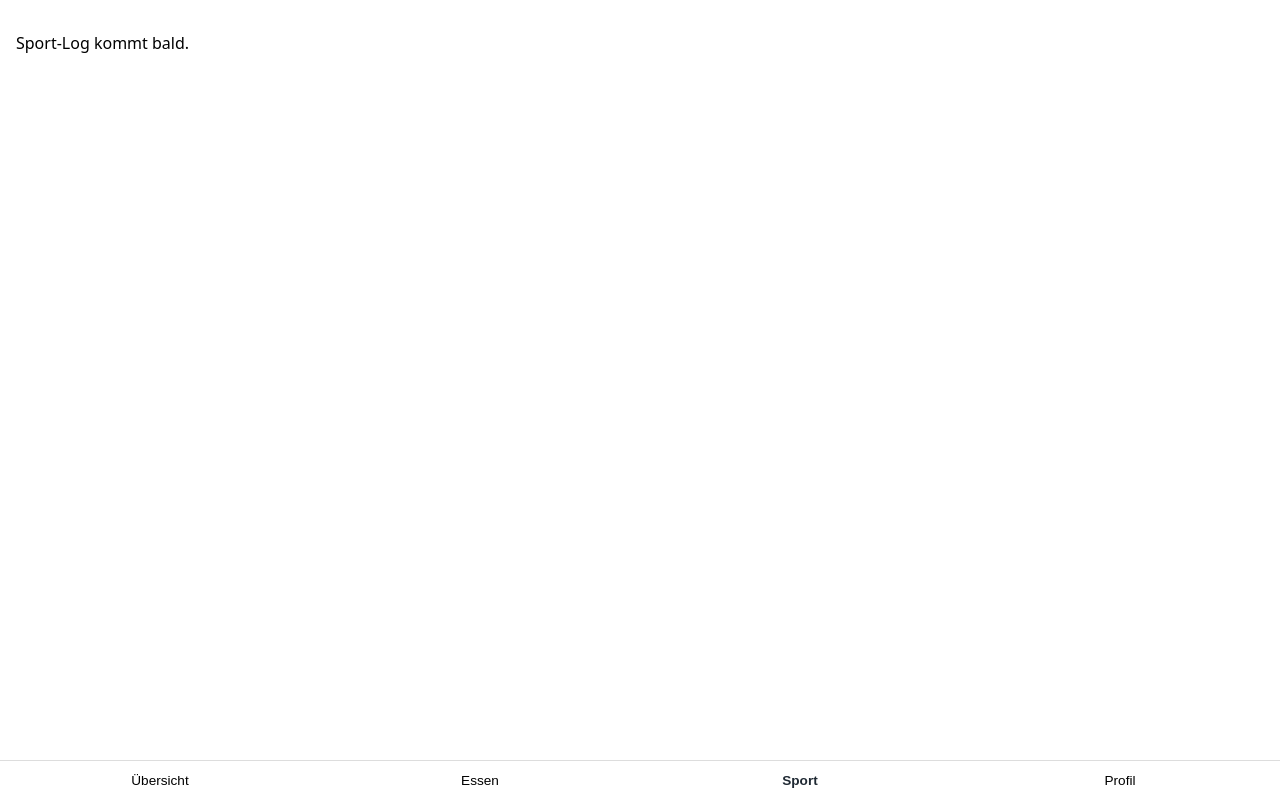
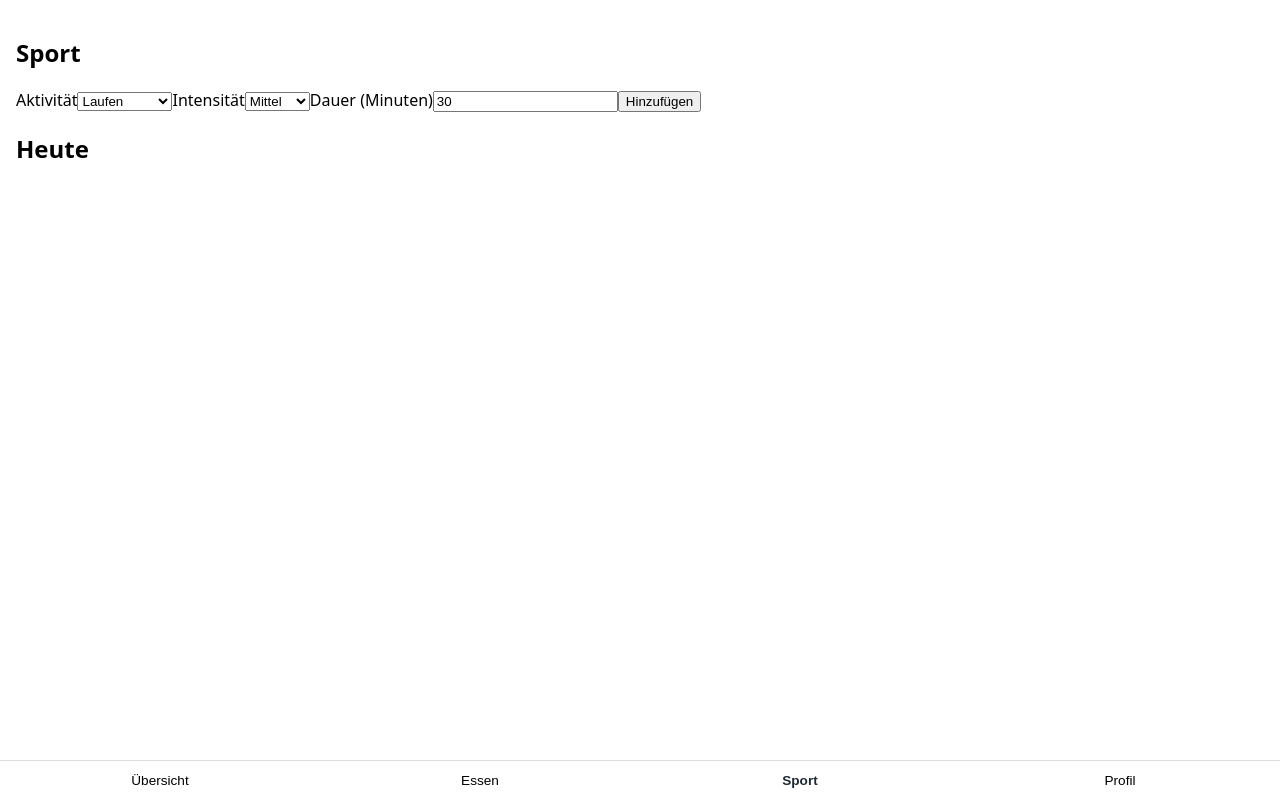
Before and after one commit to apmc137/fittening, a React (Vite) app: page / in a window 1280 px wide. Both pictures are taken after a click on the button "Sport". Built offline with nearby package versions, Linux system fonts and the light colour scheme.

Commit message:
Add workout logging with MET-based calorie estimate

```diff
--- a/src/components/Workout/WorkoutLog.tsx
+++ b/src/components/Workout/WorkoutLog.tsx
@@ -1,3 +1,98 @@
+import { useEffect, useState } from 'react'
+import type { FormEvent } from 'react'
+import { db } from '../../db/db'
+import { estimateKcalBurned } from '../../lib/met'
+import type { ActivityType, Intensity } from '../../lib/met'
+import { todayDateString } from '../../lib/date'
+import type { WorkoutEntry } from '../../db/types'
+
+const ACTIVITY_LABELS: Record<ActivityType, string> = {
+  running: 'Laufen',
+  cycling: 'Radfahren',
+  strength: 'Krafttraining',
+  yoga: 'Yoga',
+  walking: 'Gehen',
+  swimming: 'Schwimmen',
+}
+
 export function WorkoutLog() {
-  return <p>Sport-Log kommt bald.</p>
+  const [activityType, setActivityType] = useState<ActivityType>('running')
+  const [intensity, setIntensity] = useState<Intensity>('moderate')
+  const [durationMinutes, setDurationMinutes] = useState(30)
+  const [entries, setEntries] = useState<WorkoutEntry[]>([])
+
+  useEffect(() => {
+    void refreshEntries()
+  }, [])
+
+  async function refreshEntries() {
+    const today = await db.workoutEntries.where('date').equals(todayDateString()).toArray()
+    setEntries(today)
+  }
+
+  async function handleSubmit(event: FormEvent) {
+    event.preventDefault()
+    const profile = await db.userProfile.get(1)
+    const weightKg = profile?.weightKg ?? 75
+    const estimatedKcalBurned = estimateKcalBurned({ activityType, intensity, durationMinutes, weightKg })
+    await db.workoutEntries.add({
+      date: todayDateString(),
+      time: new Date().toTimeString().slice(0, 5),
+      activityType,
+      durationMinutes,
+      intensity,
+      estimatedKcalBurned,
+    })
+    await refreshEntries()
+  }
+
+  async function handleDelete(id: number) {
+    await db.workoutEntries.delete(id)
+    await refreshEntries()
+  }
+
+  return (
+    <section>
+      <h1>Sport</h1>
+      <form onSubmit={handleSubmit}>
+        <label>
+          Aktivität
+          <select value={activityType} onChange={(e) => setActivityType(e.target.value as ActivityType)}>
+            {Object.entries(ACTIVITY_LABELS).map(([value, label]) => (
+              <option key={value} value={value}>
+                {label}
+              </option>
+            ))}
+          </select>
+        </label>
+        <label>
+          Intensität
+          <select value={intensity} onChange={(e) => setIntensity(e.target.value as Intensity)}>
+            <option value="low">Niedrig</option>
+            <option value="moderate">Mittel</option>
+            <option value="high">Hoch</option>
+          </select>
+        </label>
+        <label>
+          Dauer (Minuten)
+          <input
+            type="number"
+            value={durationMinutes}
+            onChange={(e) => setDurationMinutes(Number(e.target.value))}
+          />
+        </label>
+        <button type="submit">Hinzufügen</button>
+      </form>
+
+      <h2>Heute</h2>
+      <ul>
+        {entries.map((entry) => (
+          <li key={entry.id}>
+            {ACTIVITY_LABELS[entry.activityType]} — {entry.durationMinutes} min — {entry.estimatedKcalBurned} kcal
+            <button onClick={() => handleDelete(entry.id!)}>Löschen</button>
+          </li>
+        ))}
+      </ul>
+    </section>
+  )
 }
```
